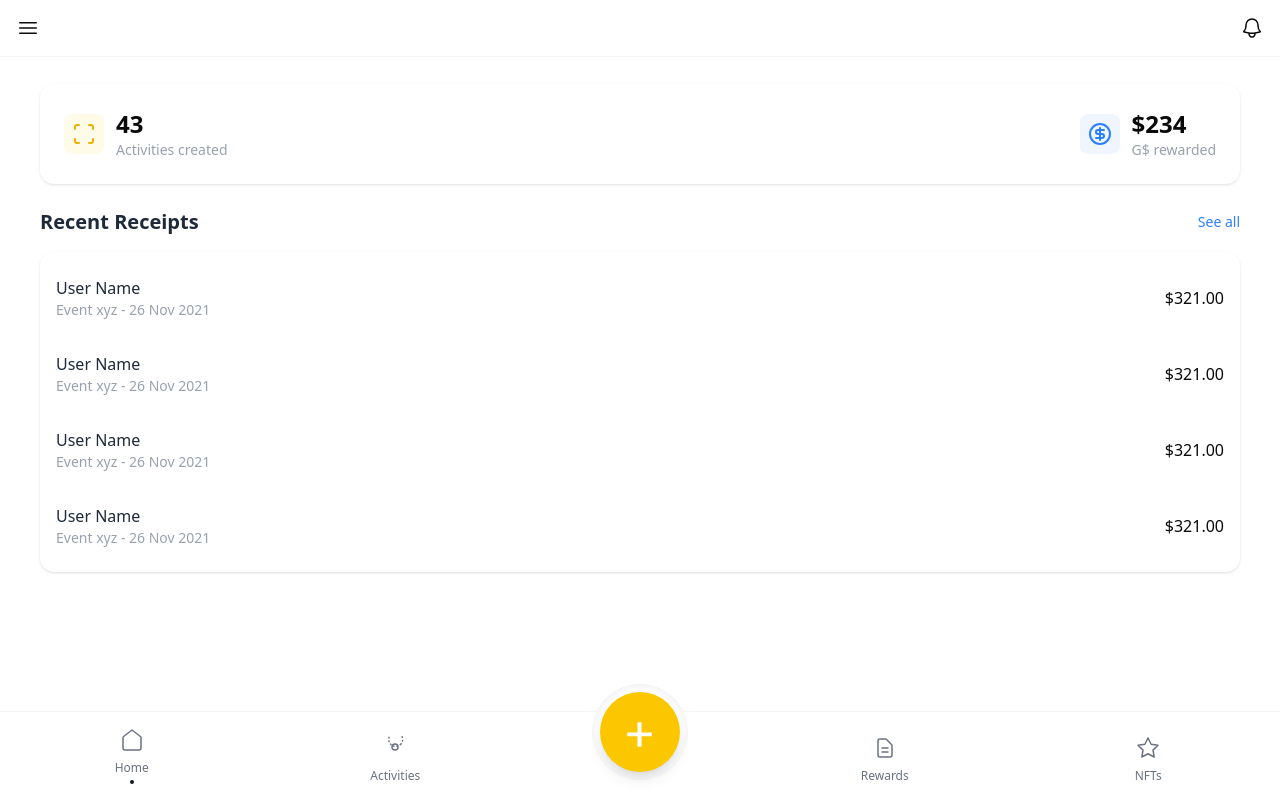
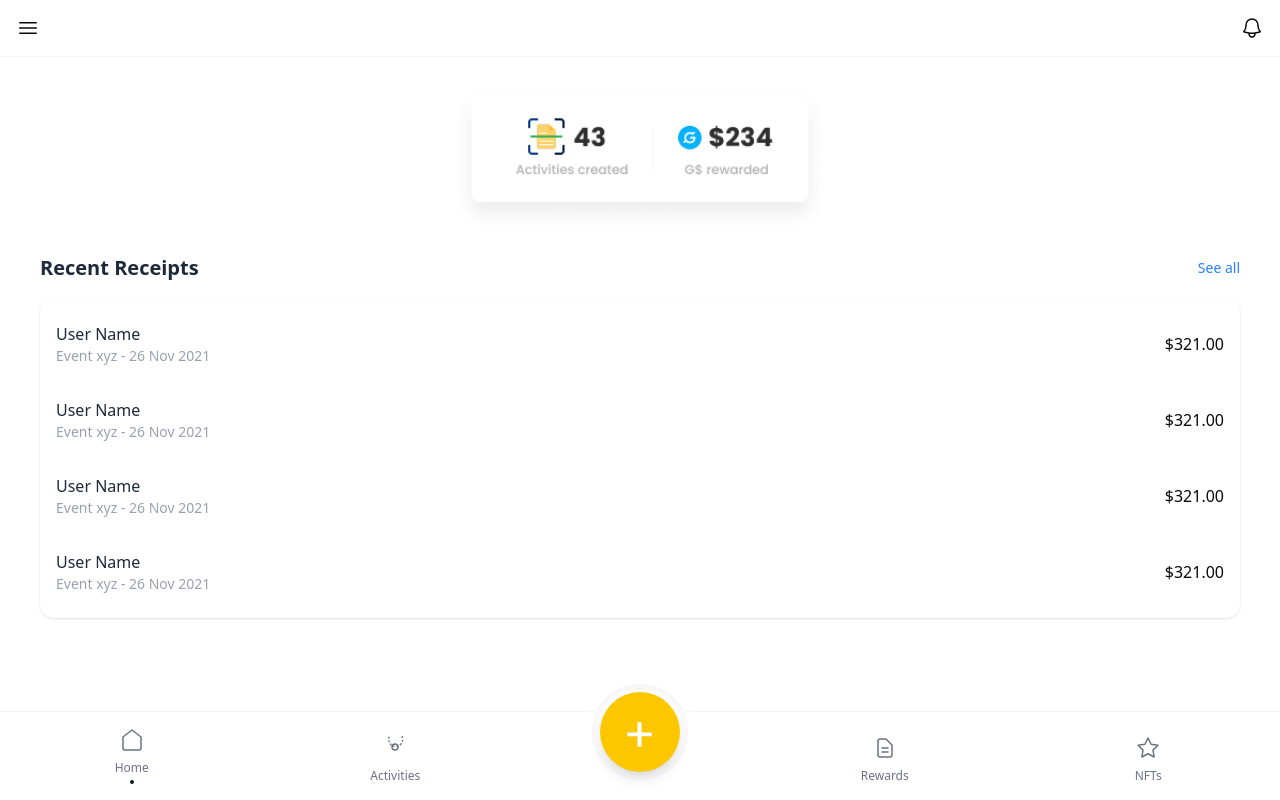
Before and after one commit to Cooperation-org/pesias-kitchen-app, a Next.js app: page /admin/home in a window 1280 px wide. Built offline with nearby package versions, Linux system fonts and the light colour scheme.

Commit message:
made little changes

```diff
--- a/app/admin/home/page.tsx
+++ b/app/admin/home/page.tsx
@@ -1,34 +1,27 @@
-import { Scan, CircleDollarSign } from "lucide-react";
 import Link from "next/link";
 
 export default function Dashboard() {
   return (
-    <div className="w-full   px-10 p-5 space-y-6">
-      {/* Stats Cards */}
-      <div className="bg-white rounded-xl shadow-sm p-6">
-        <div className="flex  gap-4 justify-between">
-          {/* Activities Created Card */}
-          <div className="flex items-center gap-3">
-            <div className="flex items-center justify-center w-10 h-10 bg-yellow-50 rounded-md">
-              <Scan className="w-6 h-6 text-yellow-500" />
-            </div>
-            <div>
-              <h2 className="text-2xl font-bold">43</h2>
-              <p className="text-sm text-gray-400">Activities created</p>
-            </div>
-          </div>
-
-          {/* G$ Rewarded Card */}
-          <div className="flex items-center gap-3 ">
-            <div className="flex   items-center justify-center w-10 h-10 bg-blue-50 rounded-md">
-              <CircleDollarSign className="w-6 h-6 text-blue-500" />
-            </div>
-            <div>
-              <h2 className="text-2xl font-bold">$234</h2>
-              <p className="text-sm text-gray-400">G$ rewarded</p>
-            </div>
-          </div>
-        </div>
+    <div className="w-full px-10 p-5 space-y-6">
+      {/* Scan Image Section */}
+      <div
+        className="relative"
+        style={{
+          width: "80%", // Increased size, use percentage for responsiveness
+          maxWidth: "500px", // Optional: maximum size for large screens
+          height: "150px", // Increased height
+          margin: "0 auto 20px", // Centers the div horizontally
+        }}
+      >
+        <img
+          src="/scan.png" // Ensure the image has no background
+          alt="Scan Icon"
+          style={{
+            width: "100%",
+            height: "100%",
+            objectFit: "contain", // Ensures the image maintains aspect ratio
+          }}
+        />
       </div>
 
       {/* Recent Receipts */}
```
Also changed, not shown: public/scan.png (added).
